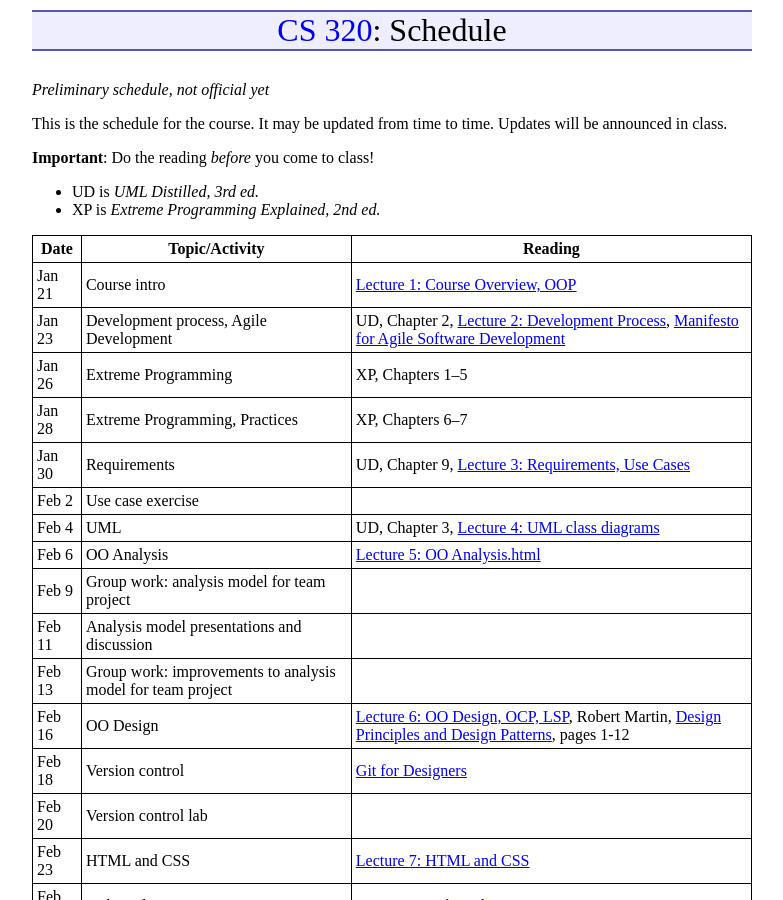
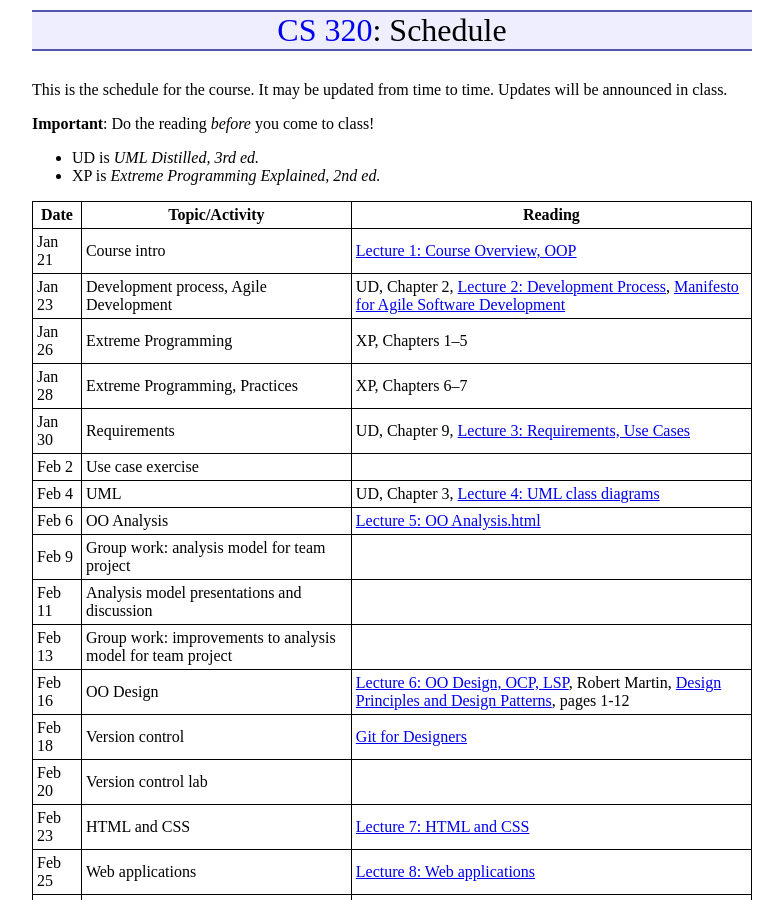
Before and after one commit to ycpcs/cs320-spring2016, a Jekyll site: the page built from schedule.md, in a window 1280 px wide and 900 px high. Shown: the whole window, without its empty margins (248-1031 px from the left). Built offline with Jekyll 4.4.1, drawn with Linux system fonts in a browser that asks for light colours; Markdown is read by kramdown in place of the engine named in the settings.

Commit message:
schedule is official

```diff
--- a/schedule.md
+++ b/schedule.md
@@ -2,8 +2,6 @@
 layout: default
 title: "Schedule"
 ---
-
-*Preliminary schedule, not official yet*
 
 This is the schedule for the course.  It may be updated from time to time.  Updates will be announced in class.
 
```
